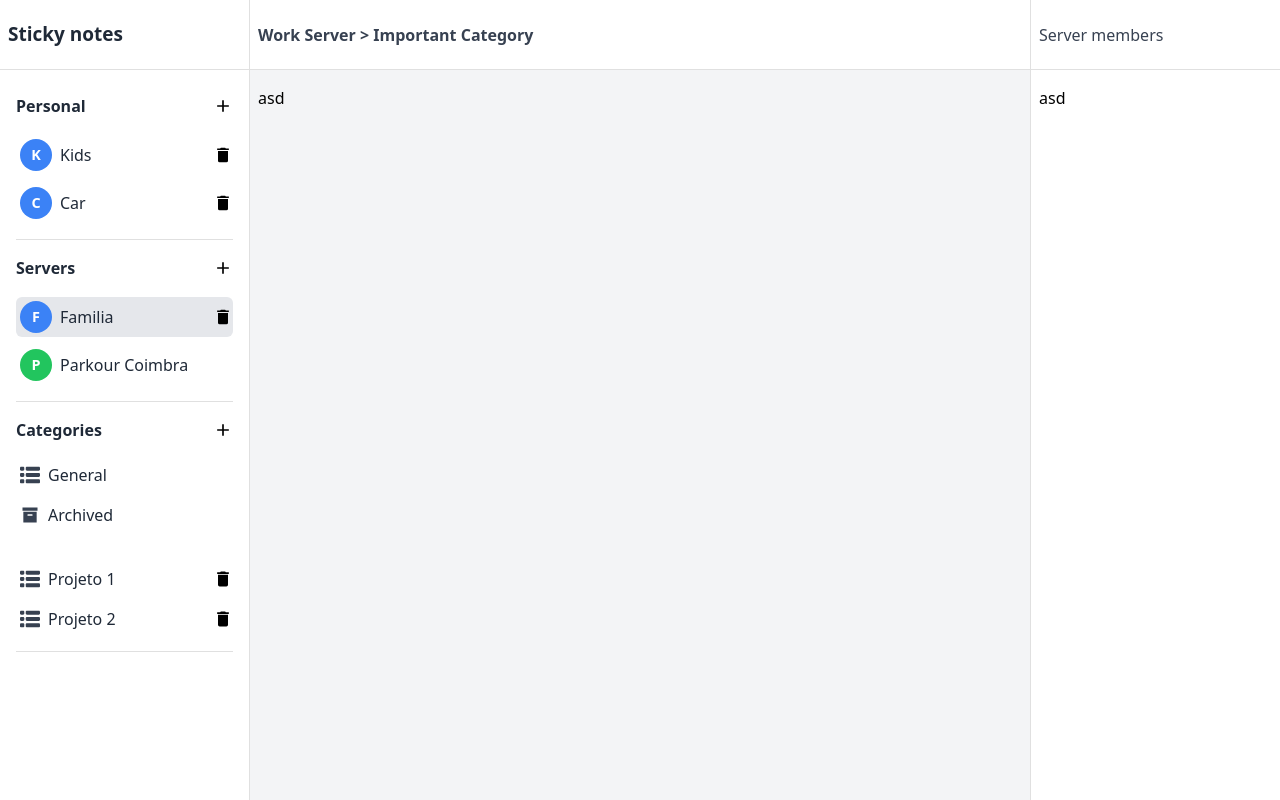
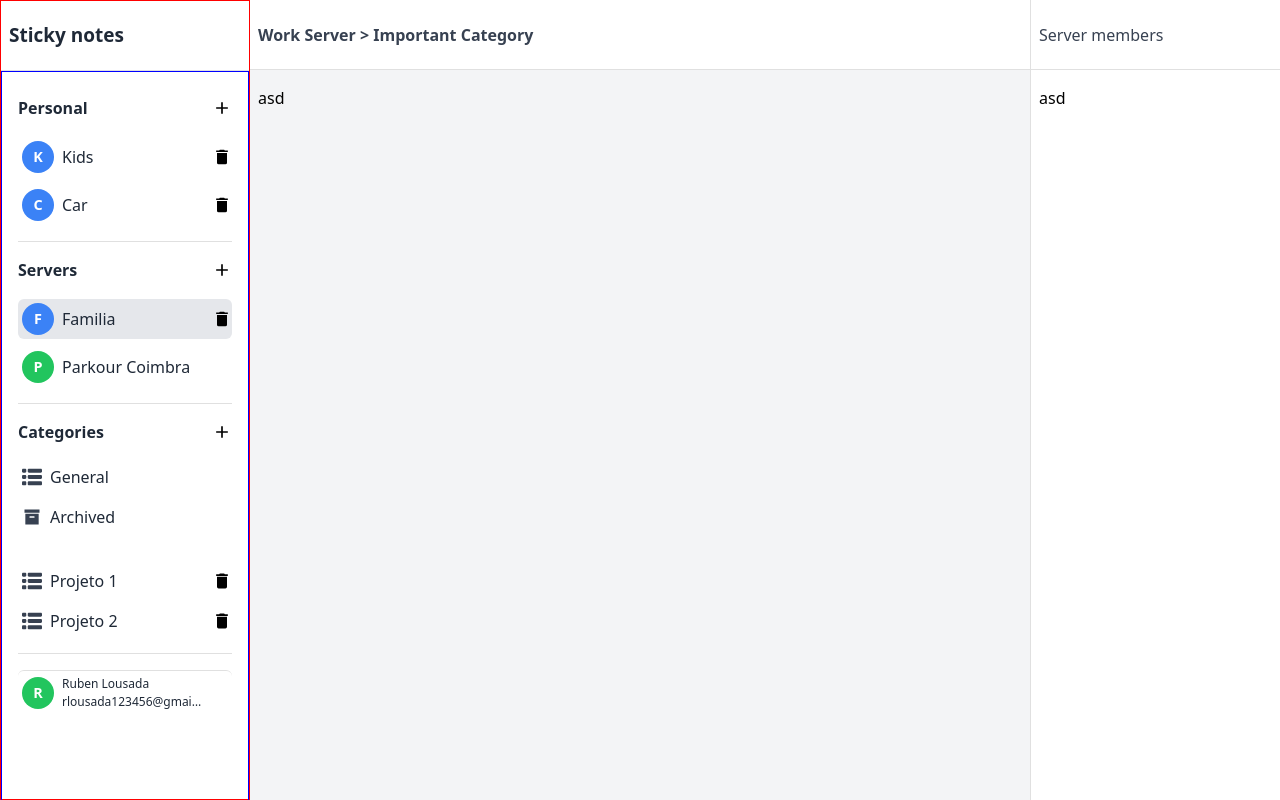
Before and after one commit to rektbydead/sticky-notes-app, a React (Vite) app in the folder frontend/: page / in a window 1280 px wide. Built offline with nearby package versions, Linux system fonts and the light colour scheme.

Commit message:
first version of user displayer

```diff
--- a/frontend/src/assets/css/App.css
+++ b/frontend/src/assets/css/App.css
@@ -4,6 +4,7 @@
     width: 100vw;
     height: 100vh;
     background-color: white;
+    overflow: hidden;
 }
 
 *, *::before, *::after {
--- /dev/null
+++ b/frontend/src/components/UserDisplayer.jsx
@@ -0,0 +1,81 @@
+import mdiDotsVertical from "../assets/icon/mdiDotsVertical.svg"
+
+import "../assets/css/ClickableIcon.css"
+
+export default function UserDisplayer({name, email, isSelected, isOwner, onClick}) {
+    const firstLetter = name?.trim()?.charAt(0)?.toUpperCase() || "";
+
+    return (
+        <div style={styles.container}
+             className={`server-container ${isSelected ? "selected" : ""}`}
+             onClick={onClick}
+        >
+            <div style={styles.titleContainer}>
+                <div style={{...styles.avatar, background: isOwner ? "##6366f1" : "#22c55e"}}>
+                    {firstLetter}
+                </div>
+
+                <div style={styles.title}>
+                    <span> {name} </span>
+                    <span> {email} </span>
+                </div>
+            </div>
+
+            {isOwner ?
+                (<div style={styles.trash}>
+                    <img
+                        src={mdiDotsVertical}
+                        alt="Trash"
+                        className="clickable-icon"
+                        onClick={(e) => {
+                            e.stopPropagation();
+                            console.log("Trash clicked!");
+                        }}
+                    />
+                </div>)
+                : null
+            }
+        </div>
+    )
+}
+
+const styles = {
+    container: {
+        display: "flex",
+        flexDirection: "row",
+        alignItems: "center",
+
+        justifyContent: "space-between",
+        gap: "0.5rem",
+        paddingLeft: "0.25rem",
+        paddingTop: "0.25rem",
+        paddingBottom: "0.25rem",
+        borderTop: "1px solid #e0e0e0",
+    },
+    titleContainer: {
+        display: "flex",
+        alignItems: "center",
+        gap: "0.5rem"
+    },
+    avatar: {
+        width: "32px",
+        height: "32px",
+        borderRadius: "50%",
+        background: "#22c55e",
+        display: "flex",
+        alignItems: "center",
+        justifyContent: "center",
+        color: "white",
+        fontWeight: 700,
+        fontSize: "0.9rem",
+    },
+    title: {
+        fontSize: "12px",
+        color: "#1f2937",
+
+        textOverflow: "ellipsis",
+        overflow: "hidden",
+        display: "block",
+        maxWidth: "140px",
+    },
+}
--- a/frontend/src/components/common/LeftSideBar.jsx
+++ b/frontend/src/components/common/LeftSideBar.jsx
@@ -4,6 +4,7 @@ import CategoryDisplayer from "../CategoryDisplayer.jsx";
 
 import mdiMenu from "../../assets/icon/mdiMenu.svg"
 import mdiArchive from "../../assets/icon/mdiArchive.svg"
+import UserDisplayer from "../UserDisplayer.jsx";
 
 export default function LeftSideBar({title}) {
     return (
@@ -46,6 +47,9 @@ export default function LeftSideBar({title}) {
                         <CategoryDisplayer title={"Projeto 2"} icon={mdiMenu} isOwner={true}/>
                     </div>
                 </div>
+
+
+                <UserDisplayer style={styles.userDisplayer} name={"Ruben Lousada"} email={"rlousada123456@gmail.com"}/>
             </div>
         </div>
     )
@@ -57,6 +61,7 @@ const styles = {
         height: "100vh",
         "border-right": "1px solid #e0e0e0",
         color: "black",
+        border: "1px solid red",
     },
     sidebarTop: {
         display: "flex",
@@ -76,7 +81,9 @@ const styles = {
         padding: "1.5rem 1rem",
         display: "flex",
         flexDirection: "column",
-        gap: "1rem"
+        gap: "1rem",
+        border: "1px solid blue",
+        height: "100%",
     },
     serverCategoryList: {
         display: "flex",
@@ -89,5 +96,8 @@ const styles = {
         display: "flex",
         flexDirection: "column",
         gap: "1rem"
+    },
+    userDisplayer: {
+        marginTop: "auto"
     }
 }
```
Also changed, not shown: frontend/src/assets/icon/mdiDotsVertical.svg (added).
